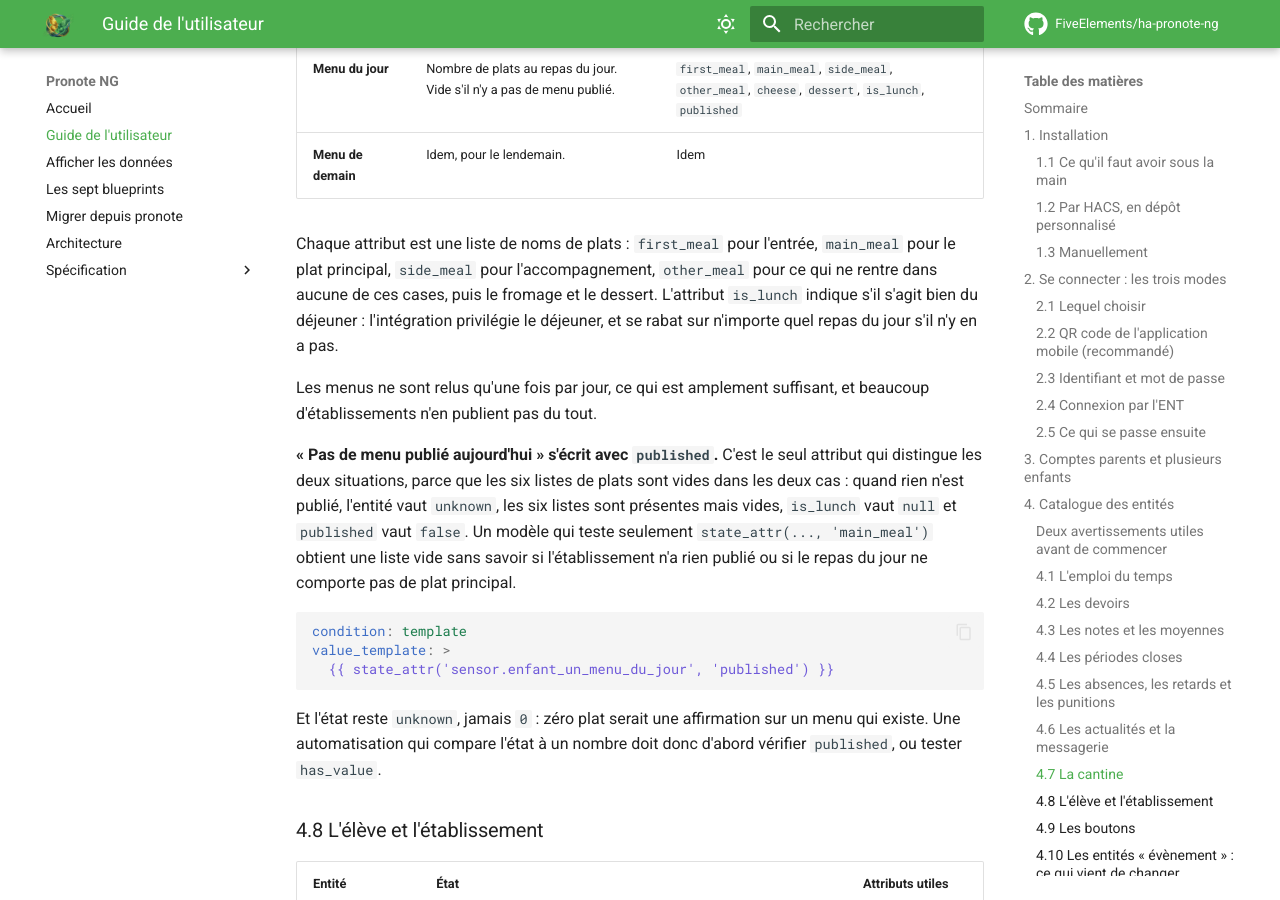
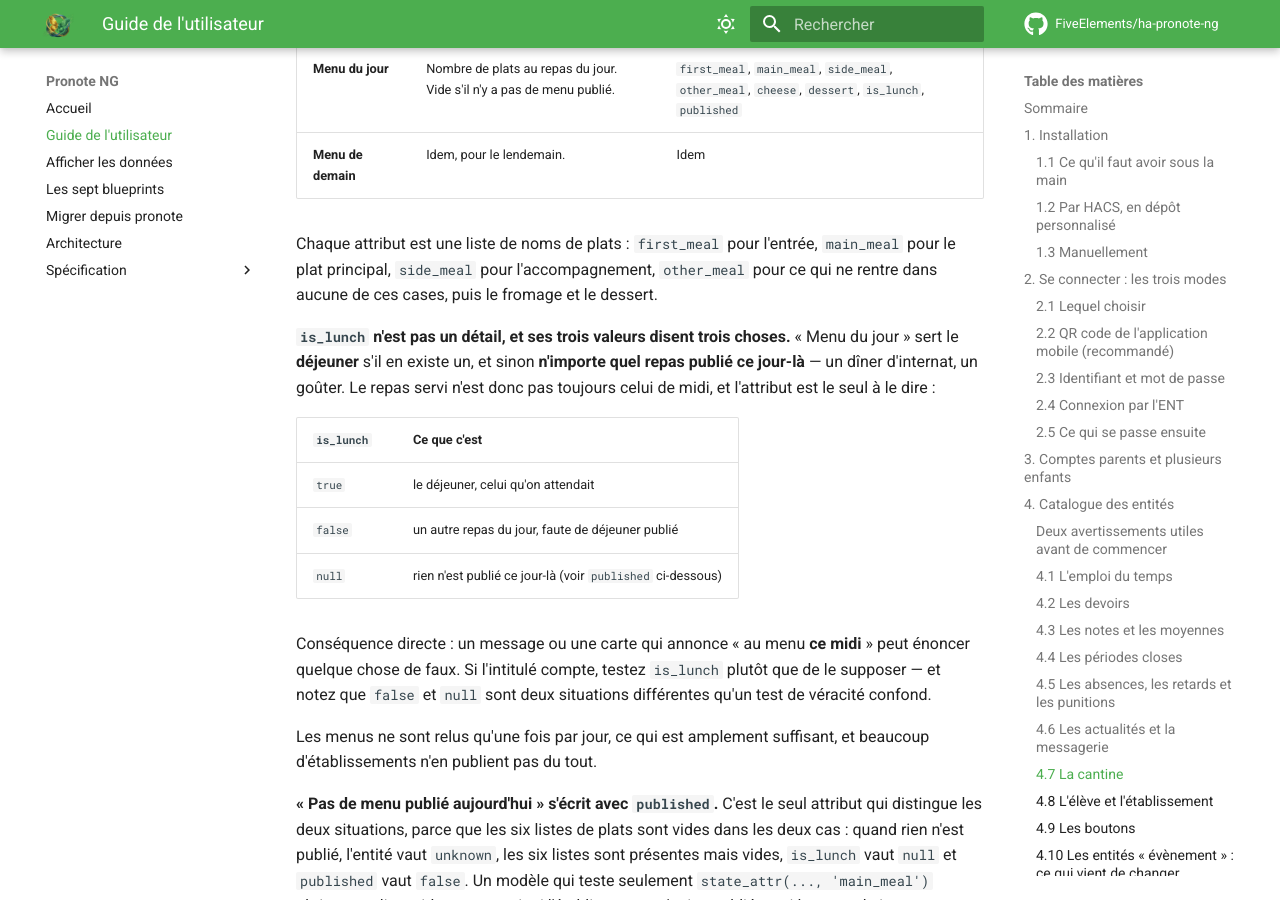
Before and after one commit to FiveElements/ha-pronote-ng, an MkDocs documentation site: the page built from docs/GUIDE-UTILISATEUR.md, in a window 1280 px wide and 900 px high, scrolled down 13895 px. Built offline with MkDocs 1.6.1 and Material for MkDocs 9.7.7, drawn with Linux system fonts in a browser that asks for light colours; comment, search, counter and statistics services are not loaded.

Commit message:
docs(guide): « Menu du jour » n'est pas toujours le déjeuner, et `is_lunch` a trois valeurs
Le § 4.7 énonçait le mécanisme — « l'intégration privilégie le déjeuner, et se
rabat sur n'importe quel repas du jour s'il n'y en a pas » — sans en tirer la
conséquence, qui est la seule chose actionnable : **un message qui annonce « au
menu ce midi » peut énoncer quelque chose de faux.**

Vérifié dans `_menu_for` : le déjeuner est choisi s'il existe, sinon le premier
repas publié du jour, quel qu'il soit — un dîner d'internat, un goûter. Aucun
autre attribut ne le signale.

Et `is_lunch` a **trois** valeurs, là où le guide le présentait comme un
booléen : `true` le déjeuner, `false` un autre repas faute de déjeuner publié,
`null` rien de publié ce jour-là. Les deux dernières se confondent dans un test
de véracité, et elles ne se corrigent pas de la même façon. Le tableau les
sépare.

Trouvé par `ha-cards-spec`, qui le classe comme une affirmation potentiellement
fausse et non comme un manque : le drapeau qui dirait la vérité est publié, et
personne ne le lit.

`mkdocs build --strict` vert en conteneur propre.

Co-Authored-By: Claude Opus 5 (1M context) <noreply@anthropic.com>

```diff
--- a/docs/GUIDE-UTILISATEUR.md
+++ b/docs/GUIDE-UTILISATEUR.md
@@ -498,9 +498,23 @@ liste de ses messages (auteur et date, pas le corps du message).
 Chaque attribut est une liste de noms de plats : `first_meal` pour l'entrée,
 `main_meal` pour le plat principal, `side_meal` pour l'accompagnement,
 `other_meal` pour ce qui ne rentre dans aucune de ces cases, puis le fromage et
-le dessert. L'attribut `is_lunch` indique s'il s'agit bien du déjeuner :
-l'intégration privilégie le déjeuner, et se rabat sur n'importe quel repas du
-jour s'il n'y en a pas.
+le dessert.
+
+**`is_lunch` n'est pas un détail, et ses trois valeurs disent trois choses.**
+« Menu du jour » sert le **déjeuner** s'il en existe un, et sinon **n'importe
+quel repas publié ce jour-là** — un dîner d'internat, un goûter. Le repas servi
+n'est donc pas toujours celui de midi, et l'attribut est le seul à le dire :
+
+| `is_lunch` | Ce que c'est |
+| --- | --- |
+| `true` | le déjeuner, celui qu'on attendait |
+| `false` | un autre repas du jour, faute de déjeuner publié |
+| `null` | rien n'est publié ce jour-là (voir `published` ci-dessous) |
+
+Conséquence directe : un message ou une carte qui annonce « au menu **ce midi** »
+peut énoncer quelque chose de faux. Si l'intitulé compte, testez `is_lunch`
+plutôt que de le supposer — et notez que `false` et `null` sont deux situations
+différentes qu'un test de véracité confond.
 
 Les menus ne sont relus qu'une fois par jour, ce qui est amplement suffisant, et
 beaucoup d'établissements n'en publient pas du tout.
```
